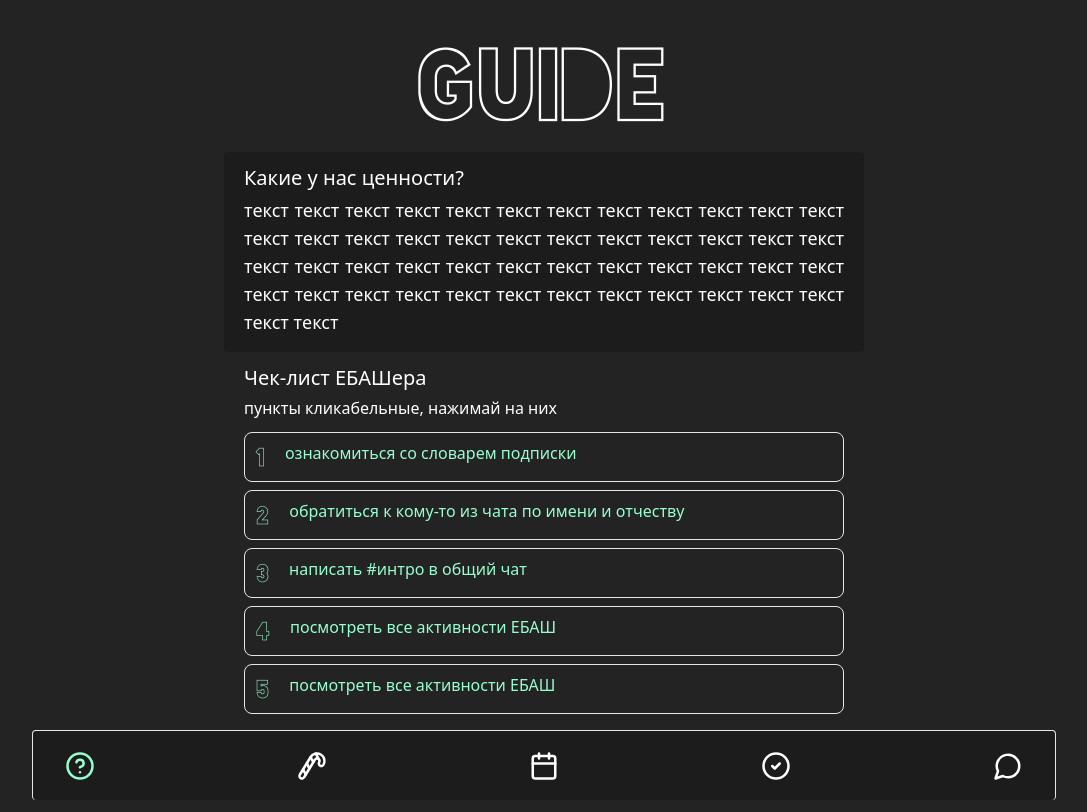
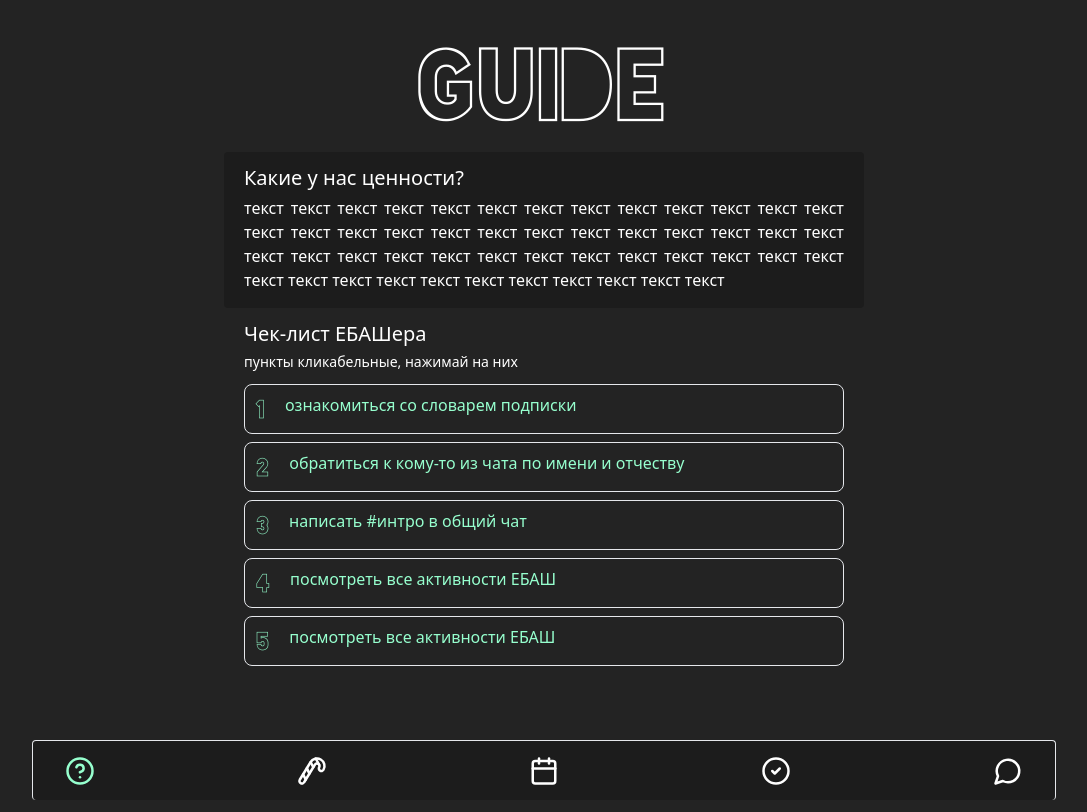
Before and after one commit to 0nlyssslatts/ebash-tma, a Next.js app: page /guide in a window 1280 px wide. Shown: the whole page, without its empty margins (96-1183 px from the left). Built offline with nearby package versions, Linux system fonts and the light colour scheme.

Commit message:
Подправил стили, интеграция api tma

```diff
--- a/src/app/(home)/Home.tsx
+++ b/src/app/(home)/Home.tsx
@@ -1,7 +1,7 @@
 'use client';
 
+import { motion } from 'framer-motion';
 import Link from 'next/link';
-import { motion } from 'framer-motion';
 
 import { Button } from '@/components/ui/Button';
 import { DarkSection } from '@/components/ui/DarkSection';
@@ -11,6 +11,16 @@ import { Text } from '@/components/ui/Text';
 import { TextLight } from '@/components/ui/TextLight';
 
 export default function Home() {
+  if (typeof window !== 'undefined' && window.Telegram?.WebApp) {
+    const tg = window.Telegram.WebApp;
+    try {
+      tg.requestFullscreen();
+    } catch (error) {
+      console.log(error);
+      tg.expand();
+    }
+  }
+
   const buttons = [
     { href: '/guide', text: 'Гайд новичка' },
     { href: '/meets', text: 'Календарь' },
--- a/src/app/(withMenuNavigation)/guide/Guide.tsx
+++ b/src/app/(withMenuNavigation)/guide/Guide.tsx
@@ -27,7 +27,7 @@ export default function Guide() {
       <Section>
         <Text>Чек-лист EБАШера</Text>
         <TextLighter>пункты кликабельные, нажимай на них</TextLighter>
-        <List className='text-base mt-3' listArray={check} />
+        <List className='mt-3' listArray={check} />
       </Section>
     </Page>
   );
--- a/src/app/(withMenuNavigation)/layout.tsx
+++ b/src/app/(withMenuNavigation)/layout.tsx
@@ -4,7 +4,7 @@ import { MenuNavigation } from '@/components/MenuNavigation/MenuNavigation';
 
 export default function Layout({ children }: PropsWithChildren<unknown>) {
     return (
-        <main className="mb-[70px] max-w-[1024px] mx-auto w-full">
+        <main className="mb-[60px] max-w-[1024px] mx-auto w-full">
             {children}
             <MenuNavigation />
         </main>
--- a/src/components/MenuNavigation/MenuNavigation.tsx
+++ b/src/components/MenuNavigation/MenuNavigation.tsx
@@ -10,7 +10,7 @@ export function MenuNavigation() {
     const pathname = usePathname();
 
     return (
-        <div className="fixed rounded border-t lg:border-x bottom-0 left-1/2 flex h-[70px] w-full max-w-[1024px] z-110 -translate-x-1/2 items-center justify-between bg-secondary px-8">
+        <div className="fixed rounded border-t lg:border-x bottom-0 left-1/2 flex h-[60px] w-full max-w-[1024px] z-110 -translate-x-1/2 items-center justify-between bg-secondary px-8">
             {MENU_LINKS.map(({ Icon, link }, index) => (
                 <Link href={link} key={index}>
                     <Icon color={match(link)(pathname) ? '#96FFCE' : '#fff'} size={30} />
--- a/src/components/ui/TextLight.tsx
+++ b/src/components/ui/TextLight.tsx
@@ -2,5 +2,5 @@ import { cn } from '@/lib/utils/utils';
 import { ReactNode } from 'react';
 
 export function TextLight({ children, className }: { children: ReactNode, className?: string }) {
-  return <p className={cn('font-montsserat text-lg font-light mb-1', className)}>{children}</p>;
+  return <p className={cn('font-montsserat font-light mb-1', className)}>{children}</p>;
 }
--- a/src/components/ui/TextLighter.tsx
+++ b/src/components/ui/TextLighter.tsx
@@ -1,5 +1,5 @@
 import { ReactNode } from 'react';
 
 export function TextLighter({ children }: { children: ReactNode }) {
-  return <p className="font-montsserat text-base font-extralight mb-1">{children}</p>;
+  return <p className="font-montsserat text-sm font-extralight mb-1">{children}</p>;
 }
```
Also changed, not shown: src/telegram-web-app.d.ts (added, +10 -0 lines).
